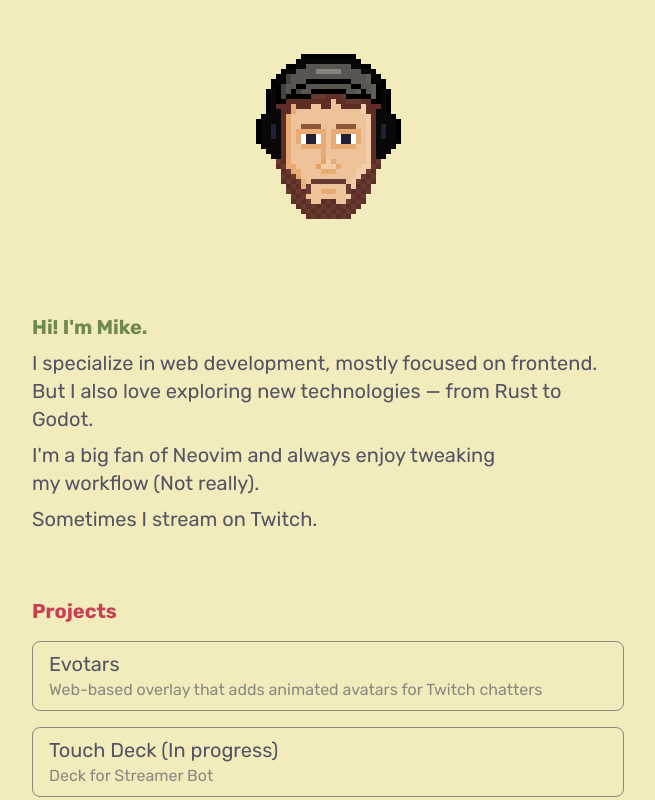
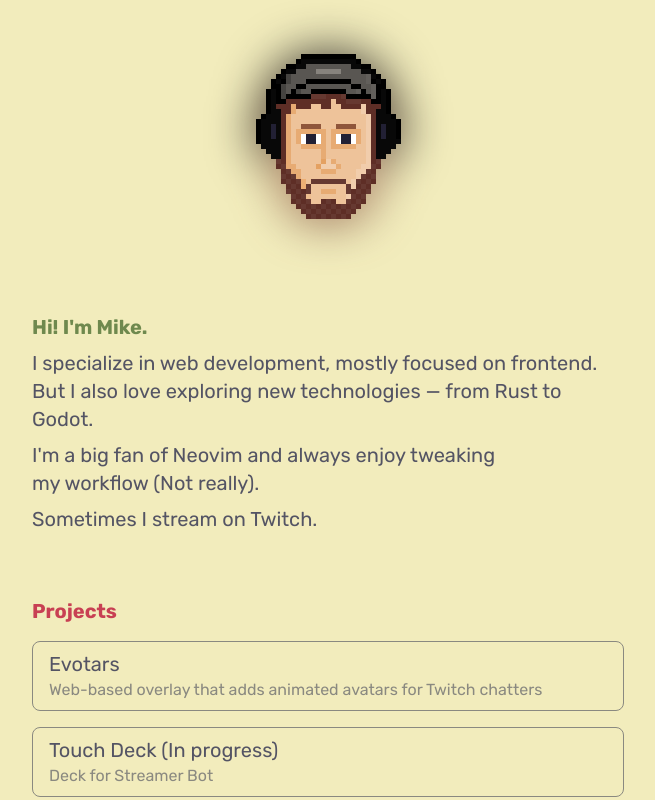
Before and after one commit to inferst/inferst.com, a Next.js app: page / in a window 1280 px wide. Shown: the top 800 px of the page, without its empty margins (312-967 px from the left). Built offline with nearby package versions, Linux system fonts and the light colour scheme.

Commit message:
face blur

```diff
--- a/package.json
+++ b/package.json
@@ -1,5 +1,5 @@
 {
-  "name": "profile",
+  "name": "inferst.com",
   "version": "0.1.0",
   "private": true,
   "scripts": {
--- a/src/components/Face.tsx
+++ b/src/components/Face.tsx
@@ -1,6 +1,7 @@
 "use client";
 
 import Link from "next/link";
+import Image from "next/image";
 import { CSSProperties, useCallback, useEffect, useRef, useState } from "react";
 
 const width = 235;
@@ -74,14 +75,25 @@ const Face = () => {
   return (
     <div className="flex justify-center">
       <div className="relative">
-        <img
+        <Image
           ref={ref}
           aria-hidden
           src="/face.png"
           alt="Face"
           width={width}
           height={height}
+          quality={100}
           className="rounded-xl subpixel-antialiased"
+          style={{ imageRendering: "pixelated" } as CSSProperties}
+        />
+        <Image
+          aria-hidden
+          src="/face.png"
+          alt="Face Blur"
+          width={width}
+          height={height}
+          quality={100}
+          className="rounded-xl subpixel-antialiased blur-xl -z-10 absolute top-0 left-0"
           style={{ imageRendering: "pixelated" } as CSSProperties}
         />
         <Link
```
